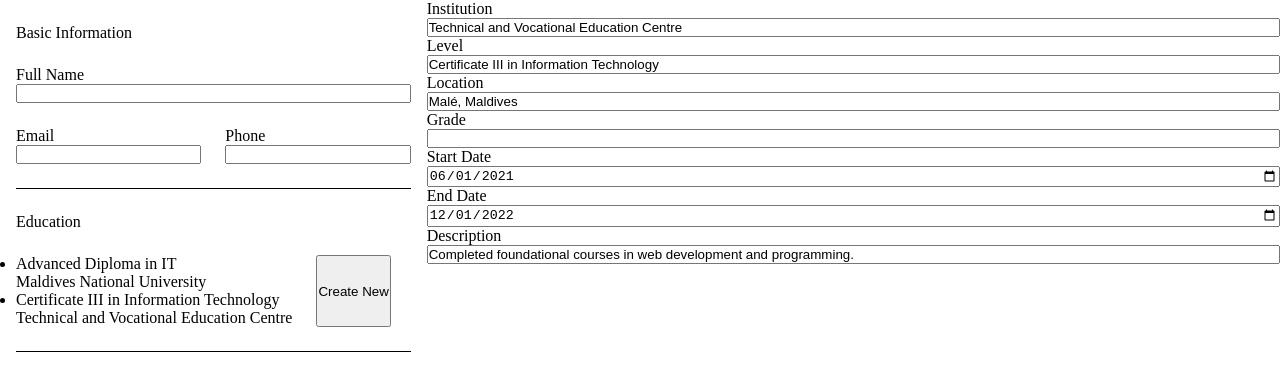
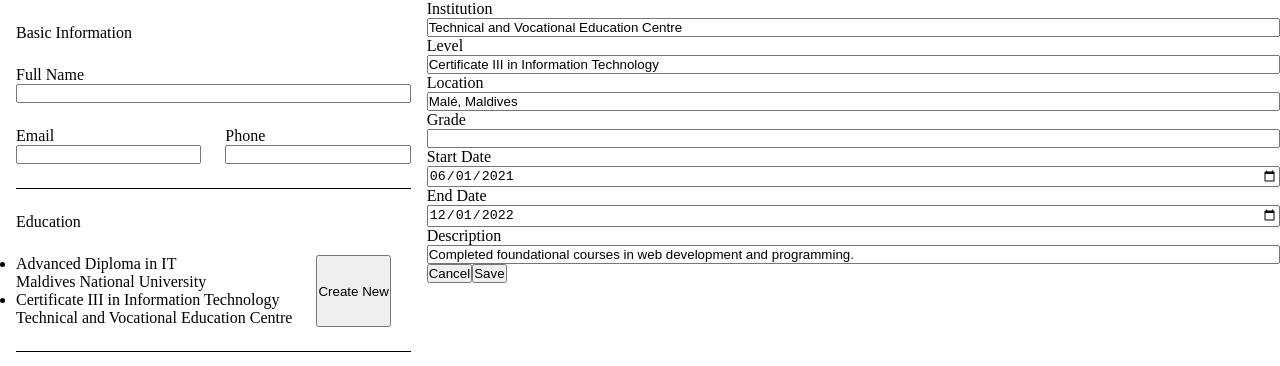
Before and after one commit to aish8la/TOP-React-CV-App, a React (Vite) app: page / in a window 1280 px wide. Both pictures are taken after a click on the item 154 px from the left and 309 px from the top of the page. Shown: the top 366 px of the page. Built offline with nearby package versions, Linux system fonts and the light colour scheme.

Commit message:
feat(EducationForm): add handlers for saving and closing

```diff
--- a/src/components/EducationForm.jsx
+++ b/src/components/EducationForm.jsx
@@ -1,6 +1,6 @@
 import { useState } from "react";
 
-export function EducationForm({ currentFormData }) {
+export function EducationForm({ currentFormData, saveHandler, closeHandler }) {
 
 
 
@@ -13,6 +13,10 @@ export function EducationForm({ currentFormData }) {
             ...eduFormData,
             [name]: value
         });
+    }
+
+    function saveChanges() {
+        saveHandler("education", eduFormData);
     }
 
     return (
@@ -46,6 +50,8 @@ export function EducationForm({ currentFormData }) {
                     <span>Description</span>
                     <input type="text" id="description" value={eduFormData?.description || ""} name="description" onChange={onChange} />
                 </label>
+                <button type="button" onClick={closeHandler}>Cancel</button>
+                <button type="button" onClick={saveChanges}>Save</button>
             </form>
         </main>
 
```
